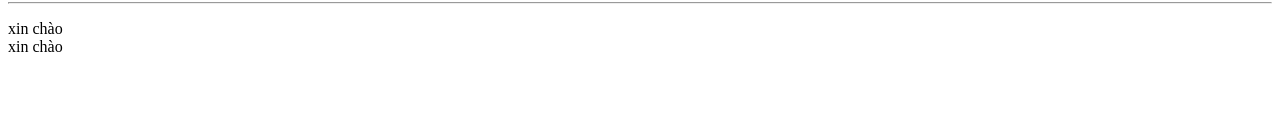
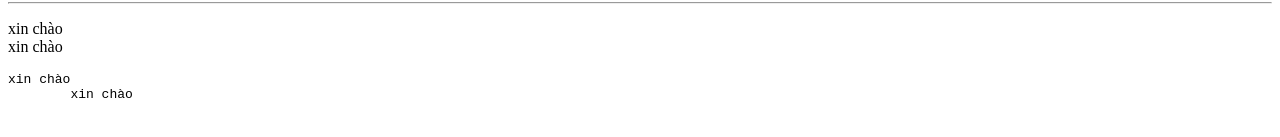
Before and after one commit to luudinhchinh/demo-bai4, a plain HTML site: page index.html in a window 1280 px wide. Shown: the part 241-378 px from the top of the page. Drawn offline with Linux system fonts and the light colour scheme.

Commit message:
test pre

```diff
--- a/index.html
+++ b/index.html
@@ -14,6 +14,9 @@
     <p>paragrap</p>
     <hr>
     <p>xin chào <br> xin chào</p>
+    <pre>xin chào
+        xin chào
+    </pre>
 
 </body>
 </html>
```
